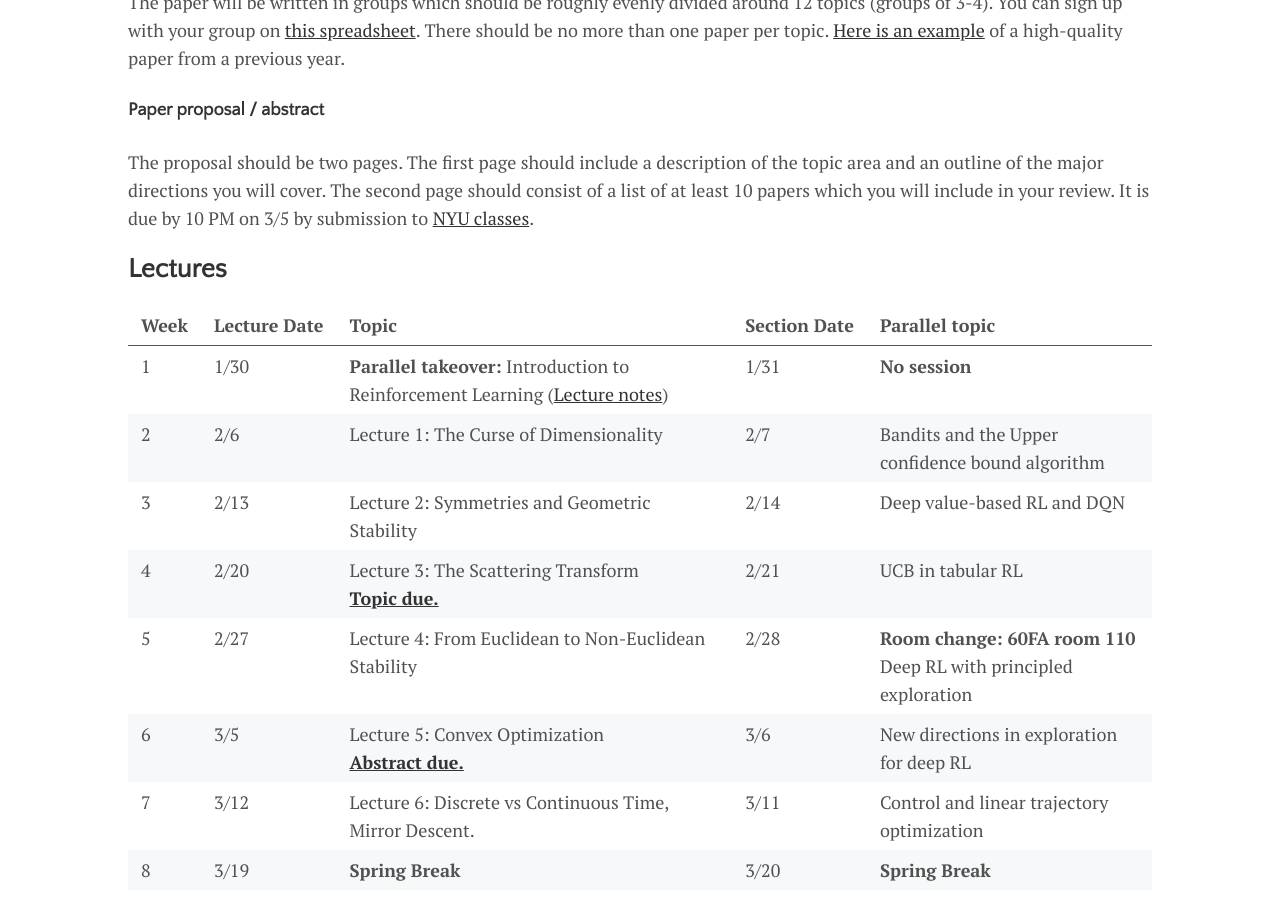
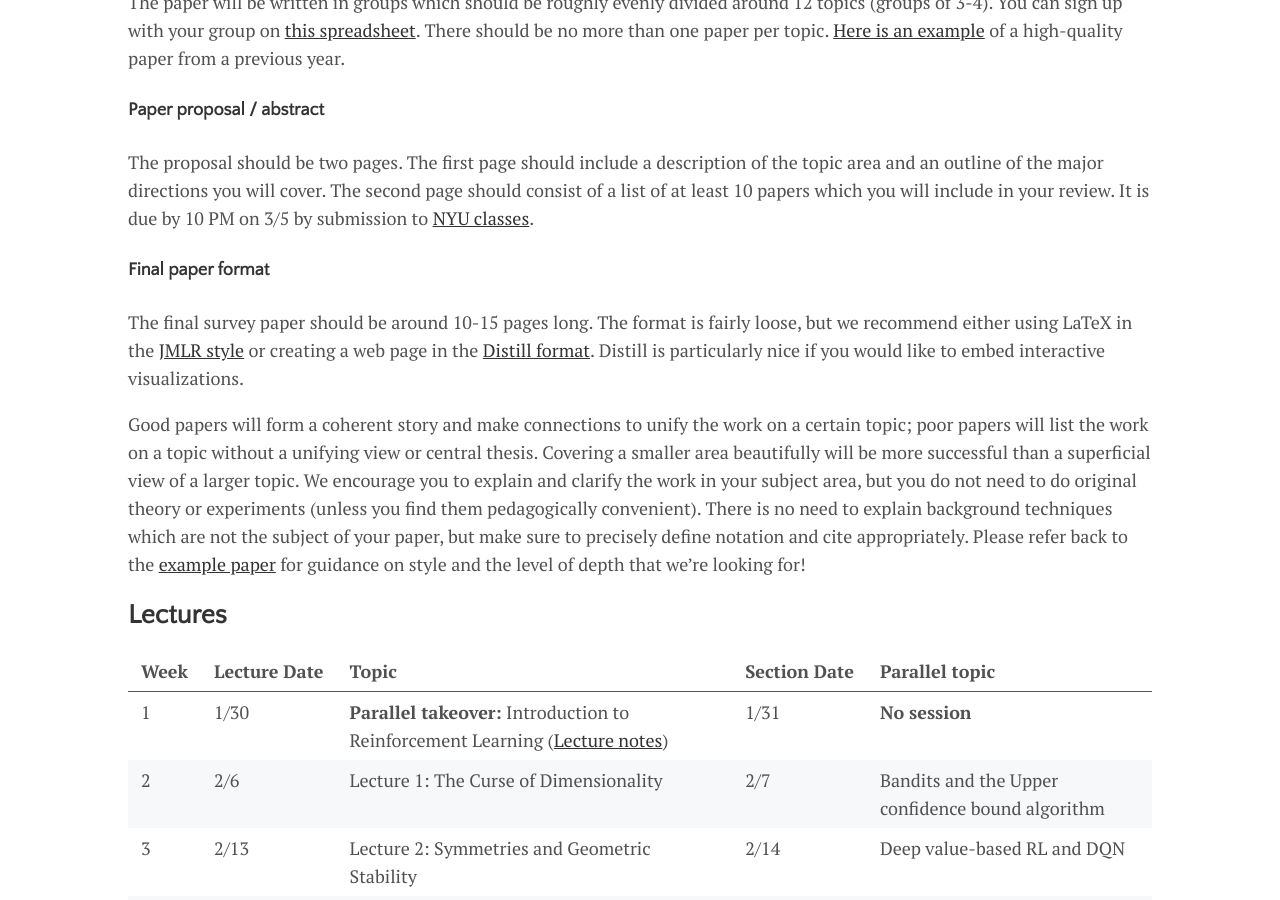
Before and after one commit to willwhitney/mathsdl-spring20, a Jekyll site: the page built from index.md, in a window 1280 px wide and 900 px high, scrolled down 1422 px. Built offline with Jekyll 4.4.1, drawn with Linux system fonts in a browser that asks for light colours; nearby versions of some CDN libraries.

Commit message:
add details for the final paper

```diff
--- a/index.md
+++ b/index.md
@@ -54,6 +54,17 @@ The proposal should be two pages. The first page should include a description of
 The second page should consist of a list of at least 10 papers which you will include in your review.
 It is due by 10 PM on 3/5  by submission to [NYU classes](https://newclasses.nyu.edu/portal/site/088123d4-f476-4f00-9382-f27d02b1502c/).
 
+#### Final paper format
+
+The final survey paper should be around 10-15 pages long.
+The format is fairly loose, but we recommend either using LaTeX in the [JMLR style](https://github.com/JmlrOrg/jmlr-style-file) or creating a web page in the [Distill format](https://distill.pub/guide/). Distill is particularly nice if you would like to embed interactive visualizations.
+
+Good papers will form a coherent story and make connections to unify the work on a certain topic; poor papers will list the work on a topic without a unifying view or central thesis.
+Covering a smaller area beautifully will be more successful than a superficial view of a larger topic.
+We encourage you to explain and clarify the work in your subject area, but you do not need to do original theory or experiments (unless you find them pedagogically convenient).
+There is no need to explain background techniques which are not the subject of your paper, but make sure to precisely define notation and cite appropriately.
+Please refer back to the [example paper](assets/example_paper) for guidance on style and the level of depth that we're looking for!
+
 
 ## Lectures
 
```
